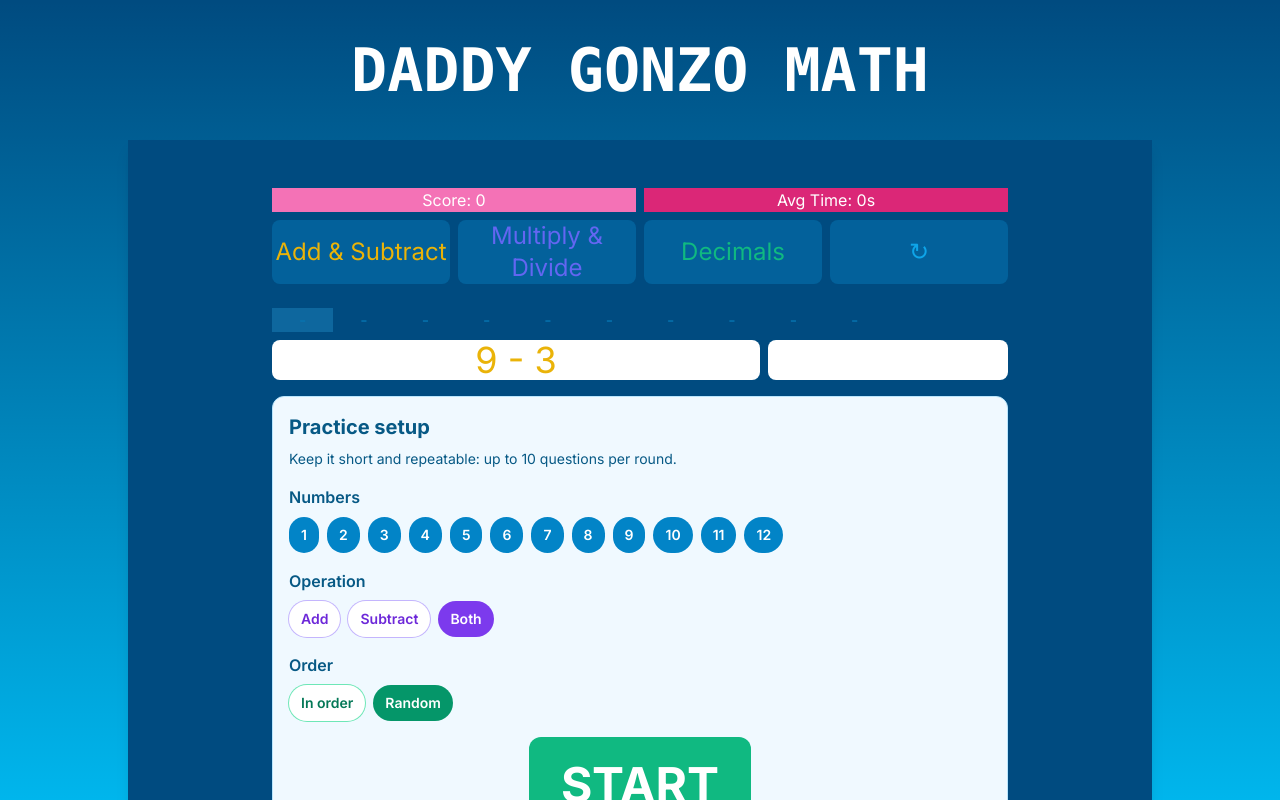
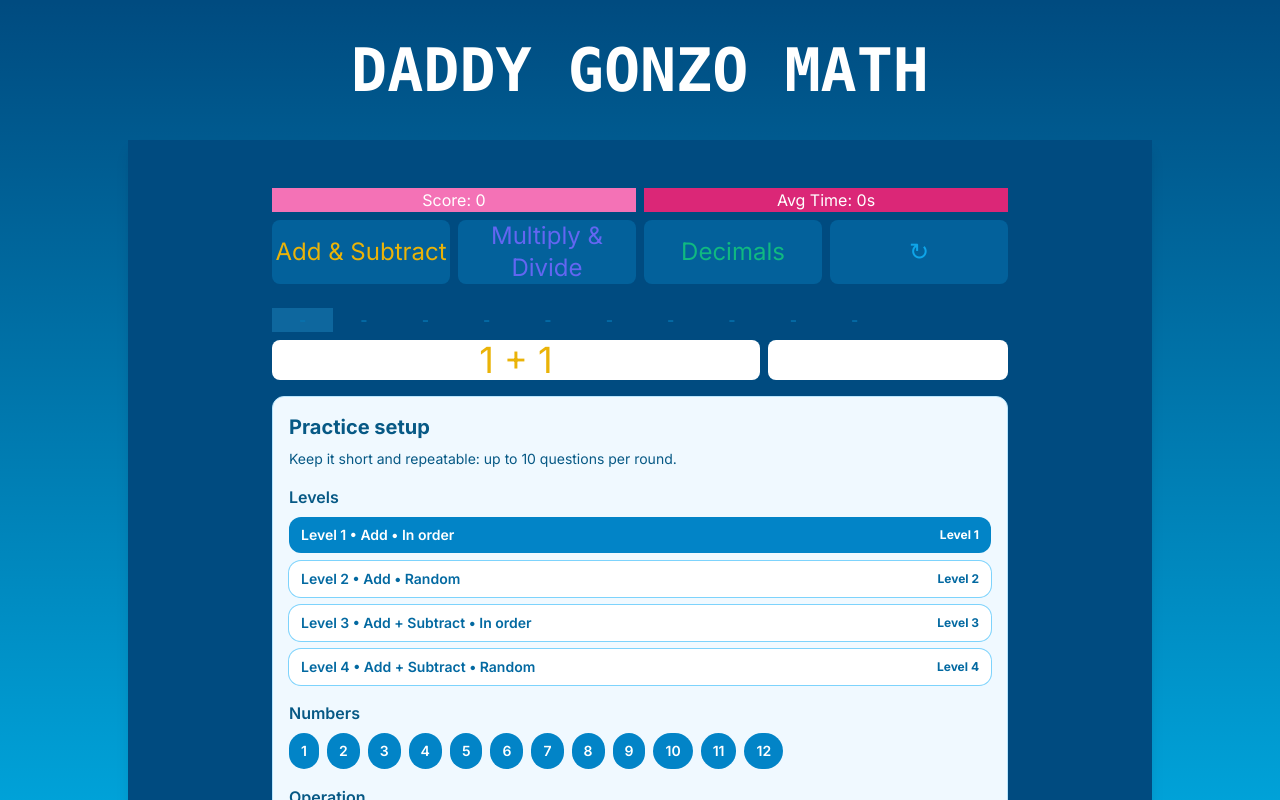
Before and after one commit to gonzigonz/daddy-gonzo-math, a Next.js app: page / in a window 1280 px wide. Shown: the top 800 px of the page. Built offline with nearby package versions, Linux system fonts and the light colour scheme.

Commit message:
feat: add concept-specific level progression

```diff
--- a/app/flash_cards/concepts.ts
+++ b/app/flash_cards/concepts.ts
@@ -34,12 +34,19 @@ export interface DecimalSettings {
 
 export type ConceptSettings = MultiplicationSettings | IntegerSettings | DecimalSettings;
 
+export interface PracticeLevel {
+    id: string;
+    label: string;
+    settings: ConceptSettings;
+}
+
 export interface Concept {
     id: string;
     label: string;
     textColor: string;
     getDefaultSettings(): ConceptSettings;
     buildFlashcards(settings: ConceptSettings): ICard[];
+    levels: PracticeLevel[];
 }
 
 const shuffle = (cards: ICard[], order: Order): ICard[] => {
@@ -143,10 +150,52 @@ export const concepts: Concept[] = [
         getDefaultSettings: () => ({
             kind: "integer",
             selectedFactors: [...FACTOR_OPTIONS],
-            mode: "both",
-            order: "random",
+            mode: "addition",
+            order: "in-order",
         }),
         buildFlashcards: (settings) => buildIntegerCards(settings as IntegerSettings),
+        levels: [
+            {
+                id: "add-in-order",
+                label: "Level 1 • Add • In order",
+                settings: {
+                    kind: "integer",
+                    selectedFactors: [...FACTOR_OPTIONS],
+                    mode: "addition",
+                    order: "in-order",
+                },
+            },
+            {
+                id: "add-random",
+                label: "Level 2 • Add • Random",
+                settings: {
+                    kind: "integer",
+                    selectedFactors: [...FACTOR_OPTIONS],
+                    mode: "addition",
+                    order: "random",
+                },
+            },
+            {
+                id: "add-subtract-in-order",
+                label: "Level 3 • Add + Subtract • In order",
+                settings: {
+                    kind: "integer",
+                    selectedFactors: [...FACTOR_OPTIONS],
+                    mode: "both",
+                    order: "in-order",
+                },
+            },
+            {
+                id: "add-subtract-random",
+                label: "Level 4 • Add + Subtract • Random",
+                settings: {
+                    kind: "integer",
+                    selectedFactors: [...FACTOR_OPTIONS],
+                    mode: "both",
+                    order: "random",
+                },
+            },
+        ],
     },
     {
         id: "multiplication-division",
@@ -155,10 +204,52 @@ export const concepts: Concept[] = [
         getDefaultSettings: () => ({
             kind: "multiplication",
             selectedFactors: [...FACTOR_OPTIONS],
-            mode: "both",
-            order: "random",
+            mode: "multiplication",
+            order: "in-order",
         }),
         buildFlashcards: (settings) => buildMultiplicationCards(settings as MultiplicationSettings),
+        levels: [
+            {
+                id: "multiply-in-order",
+                label: "Level 1 • Multiply • In order",
+                settings: {
+                    kind: "multiplication",
+                    selectedFactors: [...FACTOR_OPTIONS],
+                    mode: "multiplication",
+                    order: "in-order",
+                },
+            },
+            {
+                id: "multiply-random",
+                label: "Level 2 • Multiply • Random",
+                settings: {
+                    kind: "multiplication",
+                    selectedFactors: [...FACTOR_OPTIONS],
+                    mode: "multiplication",
+                    order: "random",
+                },
+            },
+            {
+                id: "multiply-divide-in-order",
+                label: "Level 3 • Multiply + Divide • In order",
+                settings: {
+                    kind: "multiplication",
+                    selectedFactors: [...FACTOR_OPTIONS],
+                    mode: "both",
+                    order: "in-order",
+                },
+            },
+            {
+                id: "multiply-divide-random",
+                label: "Level 4 • Multiply + Divide • Random",
+                settings: {
+                    kind: "multiplication",
+                    selectedFactors: [...FACTOR_OPTIONS],
+                    mode: "both",
+                    order: "random",
+                },
+            },
+        ],
     },
     {
         id: "decimals",
@@ -171,6 +262,48 @@ export const concepts: Concept[] = [
             order: "random",
         }),
         buildFlashcards: (settings) => buildDecimalCards(settings as DecimalSettings),
+        levels: [
+            {
+                id: "decimal-simple-no-regroup",
+                label: "Level 1 • Simple • No regrouping",
+                settings: {
+                    kind: "decimal",
+                    carry: "no-carry",
+                    precision: "simple",
+                    order: "random",
+                },
+            },
+            {
+                id: "decimal-simple-regroup",
+                label: "Level 2 • Simple • Regrouping",
+                settings: {
+                    kind: "decimal",
+                    carry: "carry",
+                    precision: "simple",
+                    order: "random",
+                },
+            },
+            {
+                id: "decimal-advanced-no-regroup",
+                label: "Level 3 • Advanced • No regrouping",
+                settings: {
+                    kind: "decimal",
+                    carry: "no-carry",
+                    precision: "advanced",
+                    order: "random",
+                },
+            },
+            {
+                id: "decimal-advanced-regroup",
+                label: "Level 4 • Advanced • Regrouping",
+                settings: {
+                    kind: "decimal",
+                    carry: "carry",
+                    precision: "advanced",
+                    order: "random",
+                },
+            },
+        ],
     },
 ];
 
--- a/app/page.tsx
+++ b/app/page.tsx
@@ -169,6 +169,12 @@ export default function Home() {
     setConceptSettings((previousSettings) => ({ ...previousSettings, [conceptId]: nextSettings }));
   };
 
+  const isSameSettings = (left: ConceptSettings, right: ConceptSettings): boolean => JSON.stringify(left) === JSON.stringify(right);
+
+  const handleLevelChange = (levelSettings: ConceptSettings) => {
+    updateSettings(levelSettings);
+  };
+
   const handleOrderChange = (order: Order) => {
     if (activeSettings.kind === "integer" || activeSettings.kind === "multiplication") {
       updateSettings({ ...activeSettings, order } as ConceptSettings);
@@ -305,6 +311,26 @@ export default function Home() {
             <h2 className="text-xl font-bold">Practice setup</h2>
             <p className="mt-2 text-sm">Keep it short and repeatable: up to 10 questions per round.</p>
 
+            <div className="mt-4">
+              <p className="mb-2 font-semibold">Levels</p>
+              <div className="space-y-2">
+                {activeConcept.levels.map((level, levelIndex) => {
+                  const chosen = isSameSettings(level.settings, activeSettings);
+
+                  return (
+                    <button
+                      key={level.id}
+                      onClick={() => handleLevelChange(level.settings)}
+                      className={`flex w-full items-center justify-between rounded-xl px-3 py-2 text-left text-sm font-semibold ${chosen ? "bg-sky-600 text-white" : "bg-white text-sky-700 ring-1 ring-sky-300"}`}
+                    >
+                      <span>{level.label}</span>
+                      <span className="ml-4 text-xs font-bold">Level {levelIndex + 1}</span>
+                    </button>
+                  );
+                })}
+              </div>
+            </div>
+
             {integerSettings && (
               <div className="mt-4">
                 <p className="mb-2 font-semibold">Numbers</p>
@@ -355,10 +381,10 @@ export default function Home() {
                   <button onClick={() => handleDecimalPrecisionChange("advanced")} className={`rounded-full px-3 py-2 text-sm font-semibold ${decimalSettings.precision === "advanced" ? "bg-emerald-600 text-white" : "bg-white text-emerald-700 ring-1 ring-emerald-300"}`}>Advanced</button>
                 </div>
                 <div className="mt-4">
-                  <p className="mb-2 font-semibold">Carry</p>
+                  <p className="mb-2 font-semibold">Regrouping</p>
                   <div className="flex flex-wrap gap-2">
-                    <button onClick={() => handleDecimalCarryChange("no-carry")} className={`rounded-full px-3 py-2 text-sm font-semibold ${decimalSettings.carry === "no-carry" ? "bg-emerald-600 text-white" : "bg-white text-emerald-700 ring-1 ring-emerald-300"}`}>No carry</button>
-                    <button onClick={() => handleDecimalCarryChange("carry")} className={`rounded-full px-3 py-2 text-sm font-semibold ${decimalSettings.carry === "carry" ? "bg-emerald-600 text-white" : "bg-white text-emerald-700 ring-1 ring-emerald-300"}`}>Carry</button>
+                    <button onClick={() => handleDecimalCarryChange("no-carry")} className={`rounded-full px-3 py-2 text-sm font-semibold ${decimalSettings.carry === "no-carry" ? "bg-emerald-600 text-white" : "bg-white text-emerald-700 ring-1 ring-emerald-300"}`}>No regrouping</button>
+                    <button onClick={() => handleDecimalCarryChange("carry")} className={`rounded-full px-3 py-2 text-sm font-semibold ${decimalSettings.carry === "carry" ? "bg-emerald-600 text-white" : "bg-white text-emerald-700 ring-1 ring-emerald-300"}`}>Regrouping</button>
                   </div>
                 </div>
               </div>
```
